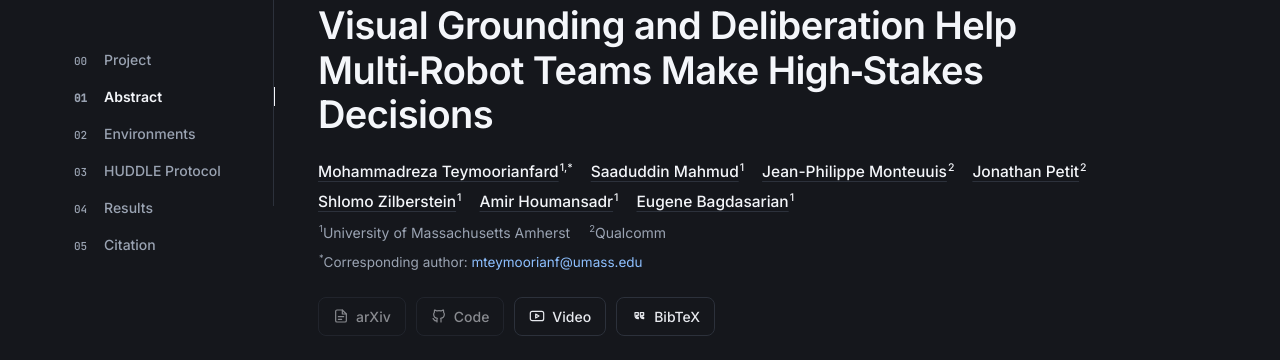
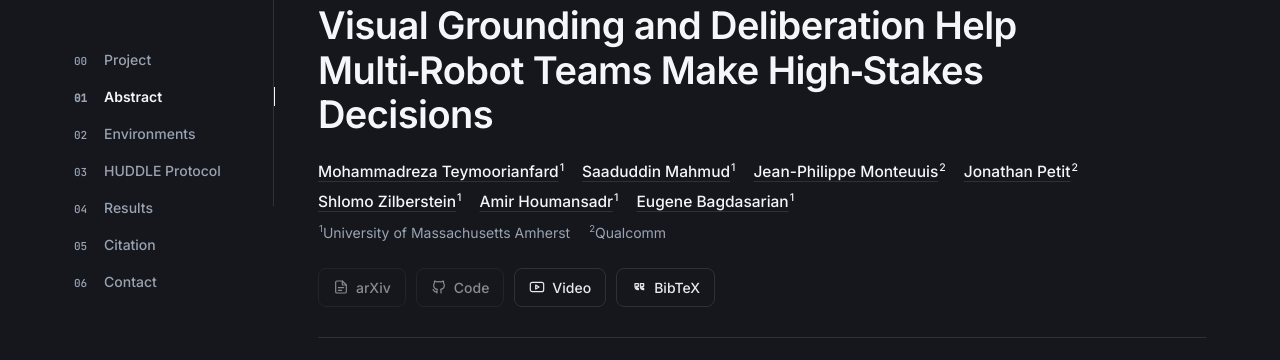
Before and after one commit to HuddleProject/HuddleProject.github.io, a plain HTML site: page index.html in a window 1280 px wide. Shown: the part 118-478 px from the top of the page. Drawn offline with Linux system fonts and the light colour scheme.

Commit message:
Contact section; drop corresponding-author line

```diff
--- a/index.html
+++ b/index.html
@@ -35,6 +35,7 @@
       <a href="#protocol"><span class="num">03</span>HUDDLE Protocol</a>
       <a href="#results"><span class="num">04</span>Results</a>
       <a href="#citation"><span class="num">05</span>Citation</a>
+      <a href="#contact"><span class="num">06</span>Contact</a>
     </nav>
   </aside>
 
@@ -51,7 +52,7 @@
       <h1>Visual Grounding and Deliberation Help Multi&#8209;Robot Teams Make High&#8209;Stakes Decisions</h1>
 
       <p class="authors">
-        <span><a href="https://mrteymoorian.github.io/" target="_blank" rel="noopener">Mohammadreza Teymoorianfard</a><sup>1,*</sup></span>
+        <span><a href="https://mrteymoorian.github.io/" target="_blank" rel="noopener">Mohammadreza Teymoorianfard</a><sup>1</sup></span>
         <span><a href="https://saadmahmud.com/" target="_blank" rel="noopener">Saaduddin Mahmud</a><sup>1</sup></span>
         <span><a href="https://www.linkedin.com/in/jeanphilippemonteuuis/" target="_blank" rel="noopener">Jean-Philippe Monteuuis</a><sup>2</sup></span>
         <span><a href="https://www.linkedin.com/in/jonathan-petit-03193813/" target="_blank" rel="noopener">Jonathan Petit</a><sup>2</sup></span>
@@ -63,7 +64,6 @@
         <span><sup>1</sup>University of Massachusetts Amherst</span>
         <span><sup>2</sup>Qualcomm</span>
       </p>
-      <p class="corresponding"><sup>*</sup>Corresponding author: <a href="mailto:mteymoorianf@umass.edu">mteymoorianf@umass.edu</a></p>
 
       <div class="buttons">
         <!-- TODO: arXiv link -->
@@ -228,6 +228,14 @@
       </div>
     </section>
 
+    <!-- 06 Contact -->
+    <section id="contact">
+      <h2>Contact</h2>
+      <p>Questions, comments or ideas? Email Mohammadreza Teymoorianfard.</p>
+      <a class="btn" href="mailto:mteymoorianf@umass.edu">
+        <svg viewBox="0 0 24 24" aria-hidden="true"><rect x="3" y="5" width="18" height="14" rx="2"/><path d="M3 7l9 6 9-6"/></svg>mteymoorianf@umass.edu</a>
+    </section>
+
     <footer class="footer">
       <p>Page layout inspired by the <a href="https://project-roco.github.io/" target="_blank" rel="noopener">RoCo</a>
         project page.</p>
--- a/static/css/style.css
+++ b/static/css/style.css
@@ -165,7 +165,6 @@ h1 {
 .authors a { color: var(--heading); text-decoration: underline; text-decoration-color: var(--border); text-underline-offset: 4px; }
 .authors a:hover { text-decoration-color: var(--accent); }
 .affiliations { font-size: 14px; color: var(--text-muted); }
-.corresponding { margin: 2px 0 0; font-size: 13.5px; color: var(--text-muted); }
 sup { font-size: 0.68em; margin-left: 1px; }
 
 .buttons {
```
